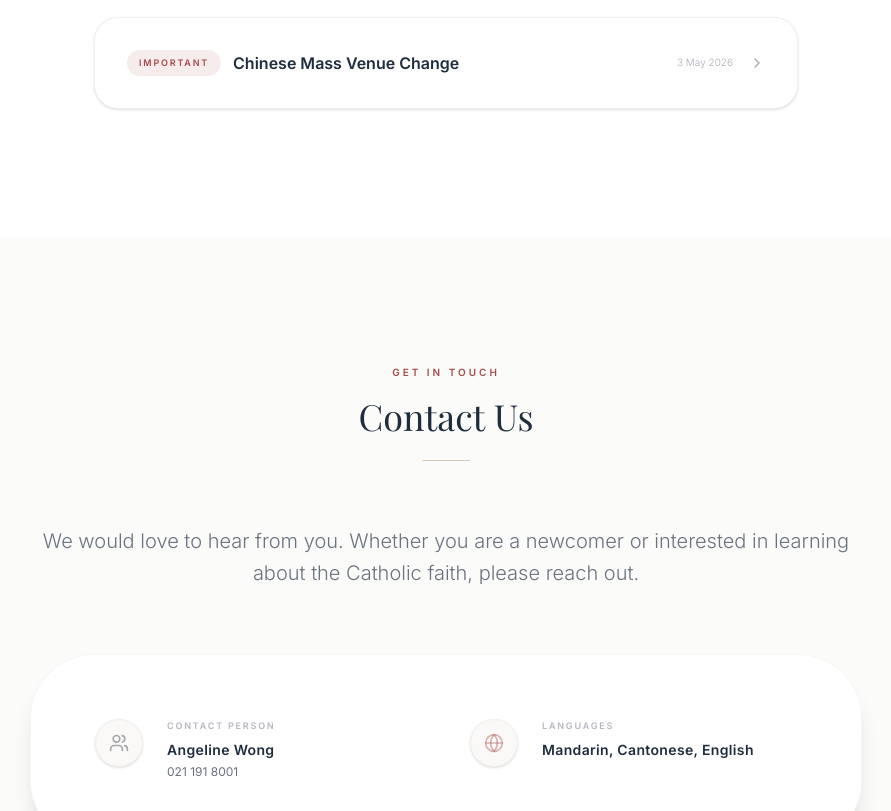
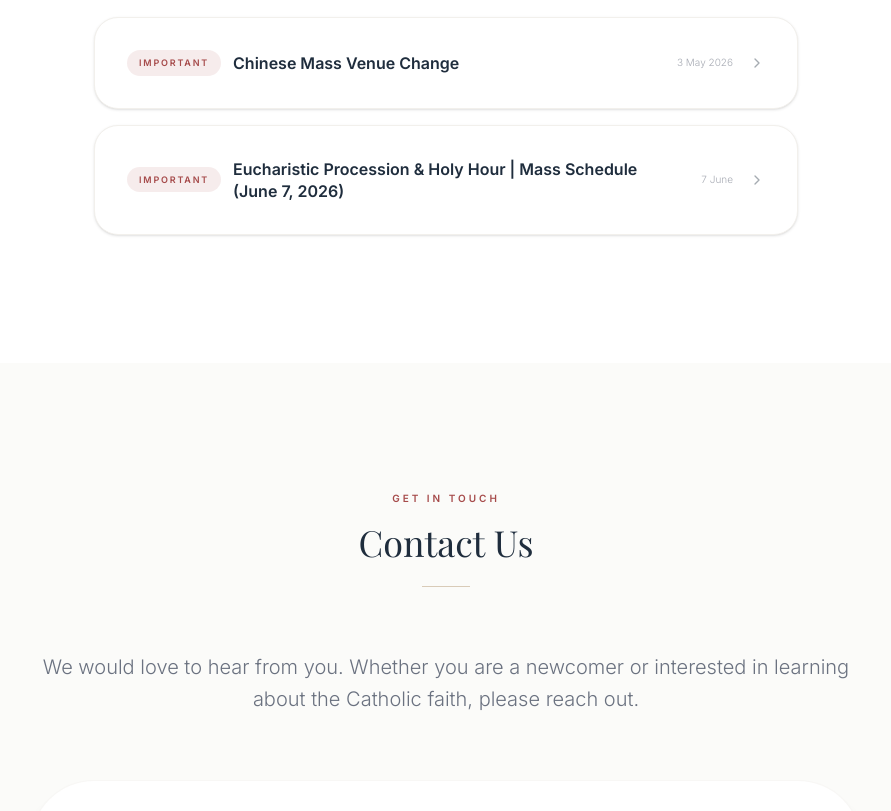
Before and after one commit to MonaQi/cccc_church_website, a React (Vite) app: page / in a window 1280 px wide. Shown: the part 4740-5551 px from the top of the page, without its empty margins (194-1085 px from the left). Built offline with nearby package versions, Linux system fonts and the light colour scheme; a web font is replaced by a local one.

Commit message:
update: notification, image fix, chinese homepage

```diff
--- a/src/App.tsx
+++ b/src/App.tsx
@@ -10,6 +10,7 @@ import chineseLogo from './assets/chinese_logo.jpg';
 import activitiesImg from './assets/Activities.jpg';
 import massScheduleImg from './assets/mass_schedule.jpg';
 import profileImg from './assets/profile.jpg';
+import holyhourImg from './assets/news_photos/holyhour.jpeg';
 
 import {
   Menu,
@@ -323,6 +324,7 @@ interface NewsItem {
   date: string;
   contentEn: string;
   contentZh: string;
+  image?: string;
 }
 
 const newsItems: NewsItem[] = [
@@ -350,6 +352,40 @@ Christchurch Catholic Chinese Community`,
 五月三日下午四时弥撒开始。
 下午三时三十分将会恭念玫瑰经，弥撒后有茶聚。
 欢迎各教友带同亲友参加。`,
+  },
+  {
+    id: 'corpus-christi-jun2026',
+    tag: 'Important',
+    tagZh: '重要',
+    titleEn: 'Eucharistic Procession & Holy Hour | Mass Schedule (June 7, 2026)',
+    titleZh: '基督聖體聖血節通知｜聖體遊行及彌撒安排（6月7日）',
+    date: '7 June',
+    image: holyhourImg,
+    contentEn: `Sunday, 7 June is the Feast of Corpus Christi.
+There will be no Chinese Mass on this day.
+
+The Diocese will hold a Eucharistic Procession and Holy Hour at 2:30pm at Our Lady of Victories Church (OLV), led by Bishop Michael. All are warmly invited to participate.
+
+📍 Location: Our Lady of Victories Church
+106 Main South Road, Sockburn
+Time: Sunday, 7 June 2026, 2:30pm – 4:00pm
+
+As a result, the Chinese Catholic community Mass is cancelled for that day.
+Please attend Mass at another time at your nearest parish.
+
+You are warmly welcome to join the Eucharistic Procession at 2:30pm at OLV.`,
+    contentZh: `6月7日（主日）為基督聖體聖血節，當日沒有中文彌撒。
+
+教區將於當天下午 2:30pm，在 Our Lady of Victories Church（OLV） 舉行聖體遊行及聖體敬禮（Eucharistic Procession & Holy Hour），由教區主教 Bishop Michael 主禮，誠邀大家踴躍參與。
+
+📍 地點：Our Lady of Victories Church
+106 Main South Road, Sockburn
+🕝 時間：2026年6月7日（星期日）2:30pm – 4:00pm
+
+因此，當天華人團體中文彌撒取消。
+請大家自行安排，選擇其他時間前往就近教堂參與彌撒。
+
+歡迎大家於當日下午 2:30pm 一同前往 OLV，參與聖體遊行與敬禮。`,
   },
 ];
 
@@ -414,6 +450,13 @@ const NewsAccordion = ({ items, lang }: { items: NewsItem[]; lang: 'en' | 'zh' }
                 >
                   <div className="px-6 md:px-8 pb-8 border-t border-light-stone/60">
                     <p className="text-[10px] text-grey/50 font-light mt-5 mb-4">{item.date}</p>
+                    {item.image && (
+                      <img
+                        src={item.image}
+                        alt={lang === 'en' ? item.titleEn : item.titleZh}
+                        className="w-full h-auto object-contain rounded-2xl mb-6 border border-light-stone bg-soft-white"
+                      />
+                    )}
                     <p className="text-navy/70 text-sm leading-loose whitespace-pre-line font-light">
                       {content}
                     </p>
```
Also changed, not shown: src/assets/news_photos/holyhour.jpeg (added), 1 other file (tests, documents, lock files or other folders).
